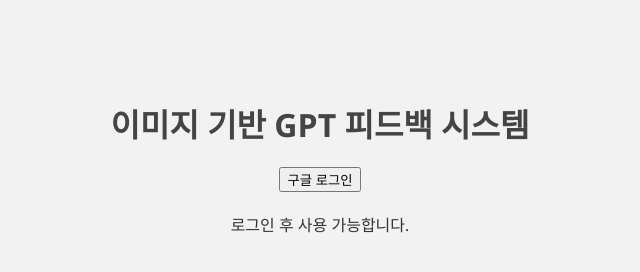
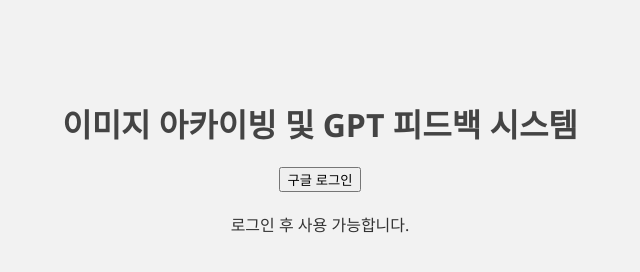
Before and after one commit to eduwang/0504-img-archive, a website built with Vite: page index.html in a window 1280 px wide. Shown: the whole page, without its empty margins (320-960 px from the left). Built offline with nearby package versions, Linux system fonts and the light colour scheme; some packages are replaced by stand-ins of ours; no server answers.

Commit message:
도메인 승인 TEST 용

```diff
--- a/index.html
+++ b/index.html
@@ -3,12 +3,12 @@
 <head>
   <meta charset="UTF-8" />
   <meta name="viewport" content="width=device-width, initial-scale=1.0"/>
-  <title>이미지 기반 GPT 피드백 시스템</title>
+  <title>이미지 아카이빙 및 GPT 피드백 시스템</title>
   <link rel="stylesheet" href="mainStyles.css" />
 </head>
 <body>
   <div class="container">
-    <h1>이미지 기반 GPT 피드백 시스템</h1>
+    <h1>이미지 아카이빙 및 GPT 피드백 시스템</h1>
 
     <div id="auth-section">
       <button id="login-btn">구글 로그인</button>
```
